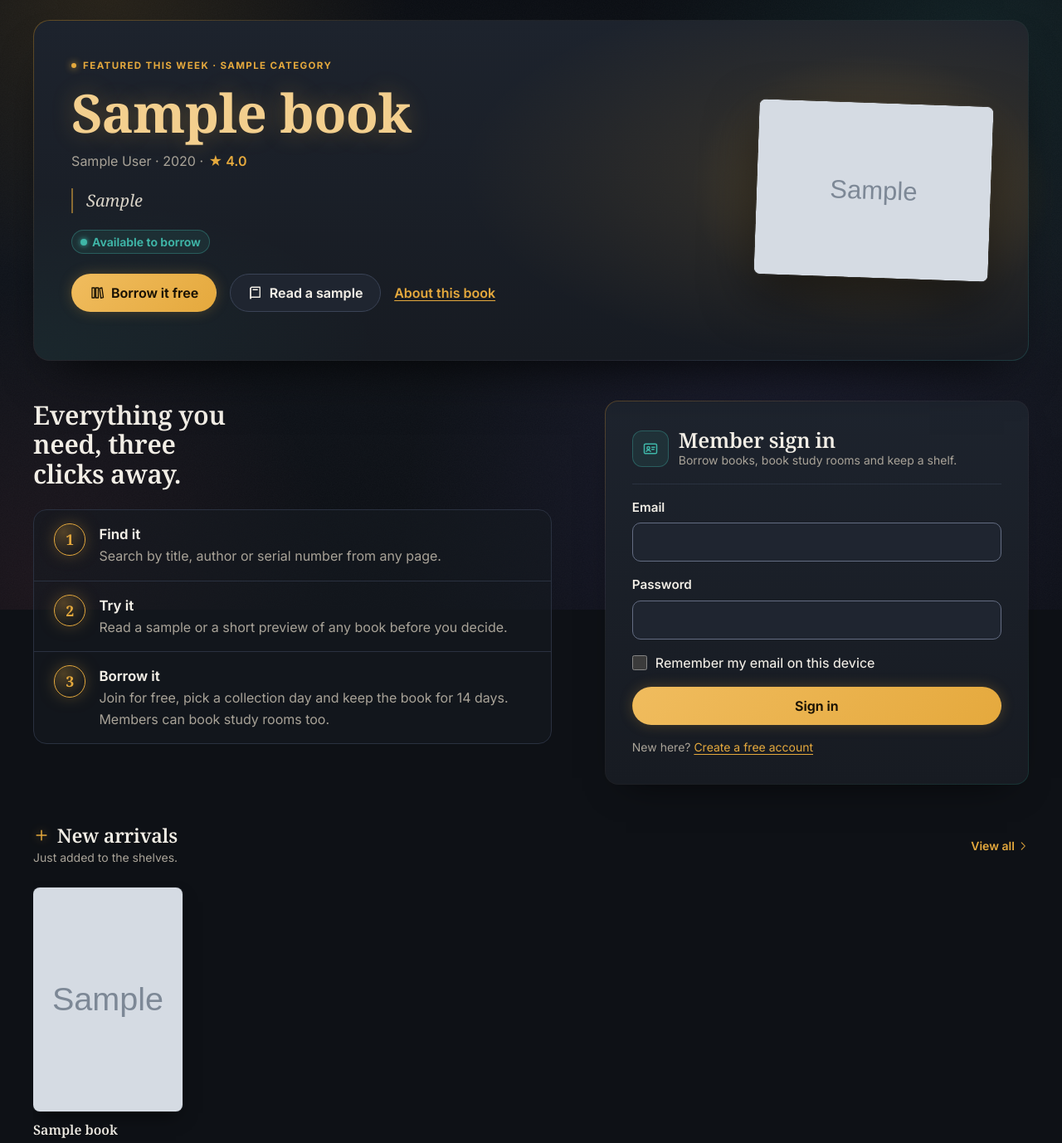
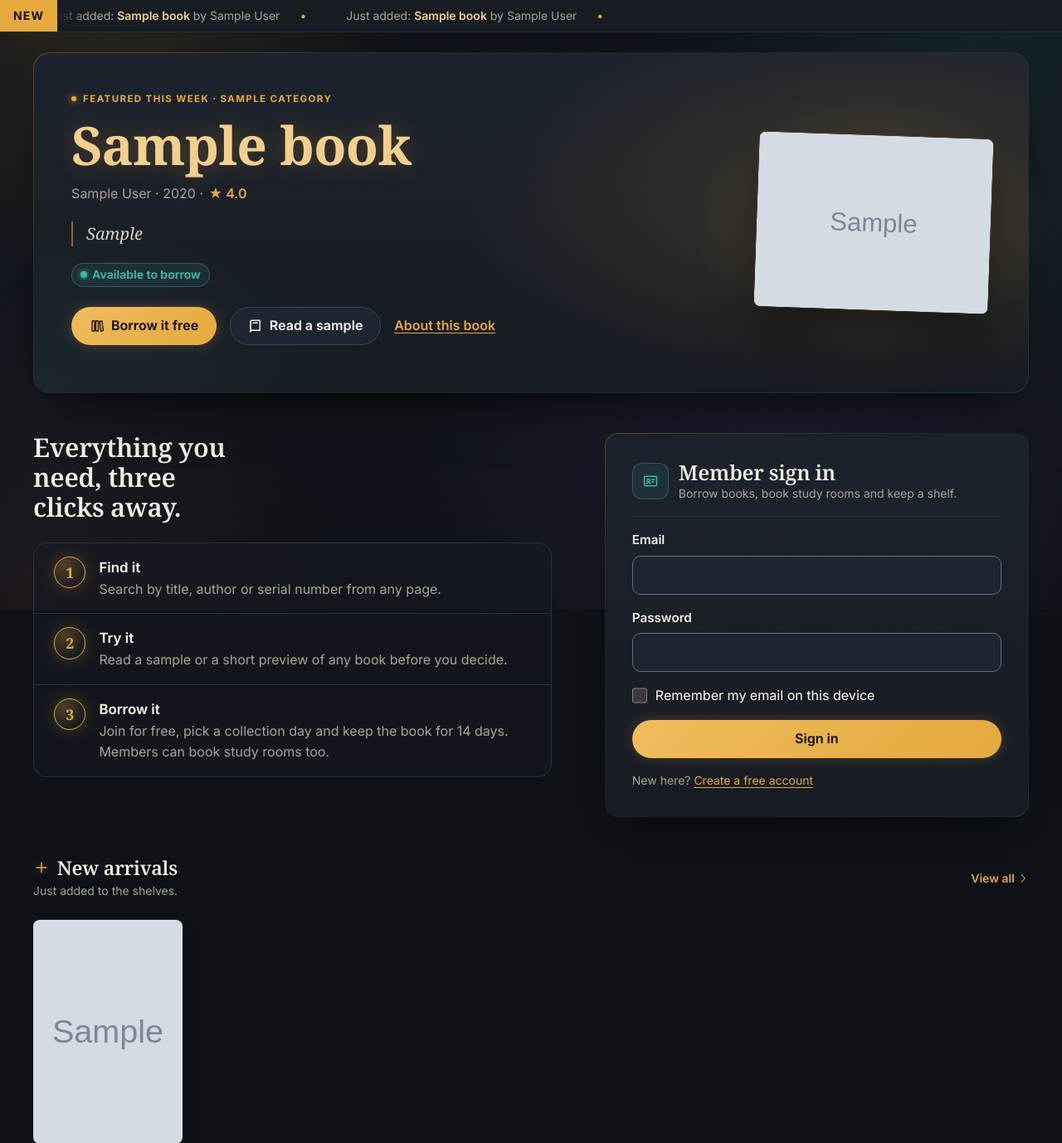
Before and after one commit to vionyp/IE4727-F35-DG14, a PHP site: page /booknest/index.php in a window 1280 px wide. Shown: the part 65-1443 px from the top of the page at 83% size. Run offline with PHP 8.4, Linux system fonts and the light colour scheme; tables that the repository leaves empty hold one stand-in row (values such as "Sample post"); grey boxes marked "Sample" are stand-in pictures.

Commit message:
Add scrolling new-arrivals ticker under the header
Co-Authored-By: Claude Opus 5.5 <noreply@anthropic.com>

```diff
--- a/booknest/assets/css/components.css
+++ b/booknest/assets/css/components.css
@@ -677,3 +677,62 @@ body { padding-bottom: calc(64px + env(safe-area-inset-bottom)); }
 @media (prefers-reduced-motion: reduce) {
   .tour-pop.is-nudge { box-shadow: var(--shadow-lg), 0 0 0 2px var(--accent); }
 }
+
+/* New-arrivals ticker ------------------------------------------------------ */
+.news-ticker {
+  display: flex;
+  align-items: stretch;
+  background: var(--surface);
+  border-bottom: 1px solid var(--border);
+  font-size: var(--step--1);
+  overflow: hidden;
+}
+.ticker-label {
+  flex: none;
+  display: flex;
+  align-items: center;
+  padding: var(--s2) var(--s4);
+  background: var(--accent);
+  color: var(--accent-ink);
+  font-weight: 700;
+  text-transform: uppercase;
+  letter-spacing: .08em;
+}
+.ticker-viewport {
+  flex: 1;
+  min-width: 0;
+  overflow: hidden;
+  -webkit-mask-image: linear-gradient(90deg, transparent, #000 3%, #000 97%, transparent);
+  mask-image: linear-gradient(90deg, transparent, #000 3%, #000 97%, transparent);
+}
+.ticker-track { display: flex; width: max-content; }
+.ticker-list {
+  display: flex;
+  margin: 0;
+  padding: 0;
+  list-style: none;
+  white-space: nowrap;
+}
+.ticker-list li {
+  padding: var(--s2) var(--s5);
+  color: var(--muted);
+}
+.ticker-list li::after { content: "\2022"; margin-left: var(--s5); color: var(--accent); }
+.ticker-list a { color: var(--gold); font-weight: 600; text-decoration: none; }
+.ticker-list a:hover, .ticker-list a:focus-visible { text-decoration: underline; }
+
+@media (prefers-reduced-motion: no-preference) {
+  .ticker-track { animation: ticker-scroll 70s linear infinite; }
+  /* Pause while the reader hovers or tabs into it, so a title can be clicked. */
+  .news-ticker:hover .ticker-track,
+  .news-ticker:focus-within .ticker-track { animation-play-state: paused; }
+}
+/* Without motion, the row scrolls by hand instead. */
+@media (prefers-reduced-motion: reduce) {
+  .ticker-viewport { overflow-x: auto; }
+  .ticker-list[aria-hidden="true"] { display: none; }
+}
+@keyframes ticker-scroll {
+  from { transform: translateX(0); }
+  to { transform: translateX(-50%); }
+}
--- a/booknest/assets/css/print.css
+++ b/booknest/assets/css/print.css
@@ -3,7 +3,7 @@
 
 * { background: #fff !important; color: #000 !important; box-shadow: none !important; text-shadow: none !important; }
 body { font: 11pt/1.5 Georgia, serif; padding-bottom: 0 !important; }
-.site-header, .site-nav, .site-search, .skip-link, .flash-close, .row-controls, .reader-controls, .reader-help,
+.site-header, .news-ticker, .site-nav, .site-search, .skip-link, .flash-close, .row-controls, .reader-controls, .reader-help,
 .billboard-bg, .date-picker, .legend, .book-actions, .booking-cancel, form button, .btn, .icon-btn,
 .site-footer .footer-grid section:nth-child(3), .tabbar { display: none !important; }
 a { text-decoration: underline; }
--- a/booknest/includes/header.php
+++ b/booknest/includes/header.php
@@ -15,6 +15,8 @@ $searchValue = is_page('catalogue.php') ? input($_GET, 'q', 100) : '';
 // The onboarding tour runs for members only; a new registration starts it once.
 $tourNew = $user && !empty($_SESSION['tour_new']);
 unset($_SESSION['tour_new']);
+// Scrolling "new arrivals" ticker under the header: the newest approved books.
+$tickerBooks = db_all("SELECT id, title, author FROM books WHERE status = 'approved' ORDER BY created_at DESC LIMIT 8");
 ?>
 <!doctype html>
 <html lang="en-SG" class="no-js">
@@ -89,6 +91,23 @@ unset($_SESSION['tour_new']);
     </div>
   </div>
 </header>
+<?php if ($tickerBooks): ?>
+<div class="news-ticker" role="region" aria-label="New arrivals">
+  <span class="ticker-label">New</span>
+  <div class="ticker-viewport">
+    <?php // The list is printed twice so the scroll can loop without a gap; the copy is hidden from screen readers. ?>
+    <div class="ticker-track">
+      <?php foreach ([false, true] as $isCopy): ?>
+      <ul class="ticker-list"<?= $isCopy ? ' aria-hidden="true"' : '' ?>>
+        <?php foreach ($tickerBooks as $tb): ?>
+        <li>Just added: <a href="<?= e(book_url((int) $tb['id'])) ?>"<?= $isCopy ? ' tabindex="-1"' : '' ?>><?= e($tb['title']) ?></a> by <?= e($tb['author']) ?></li>
+        <?php endforeach; ?>
+      </ul>
+      <?php endforeach; ?>
+    </div>
+  </div>
+</div>
+<?php endif; ?>
 <?= flash_render() ?>
 <main id="main" tabindex="-1">
 <?= $crumbs ? breadcrumbs($crumbs) : '' ?>
```
